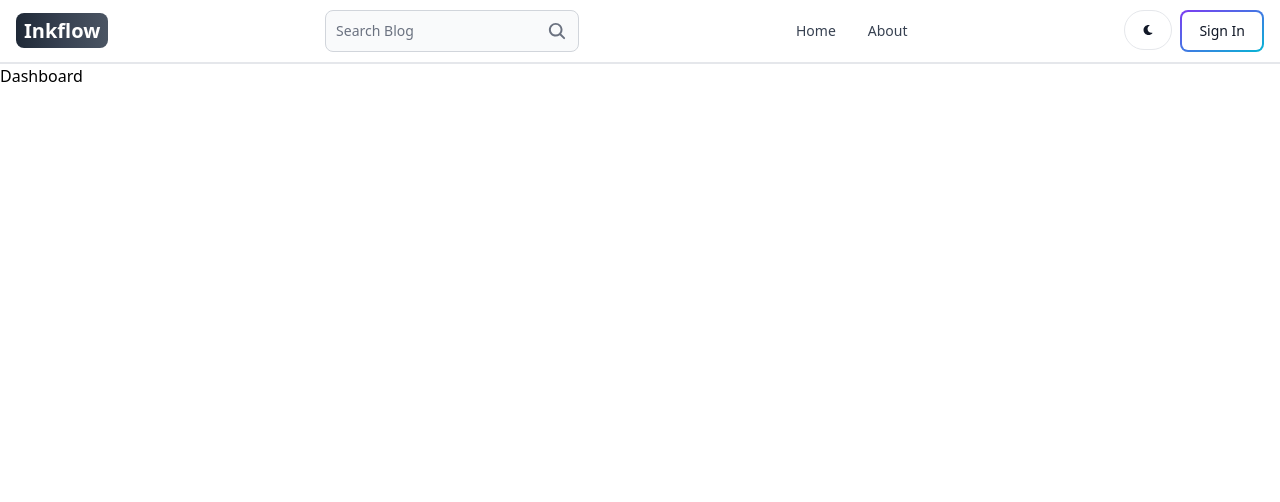
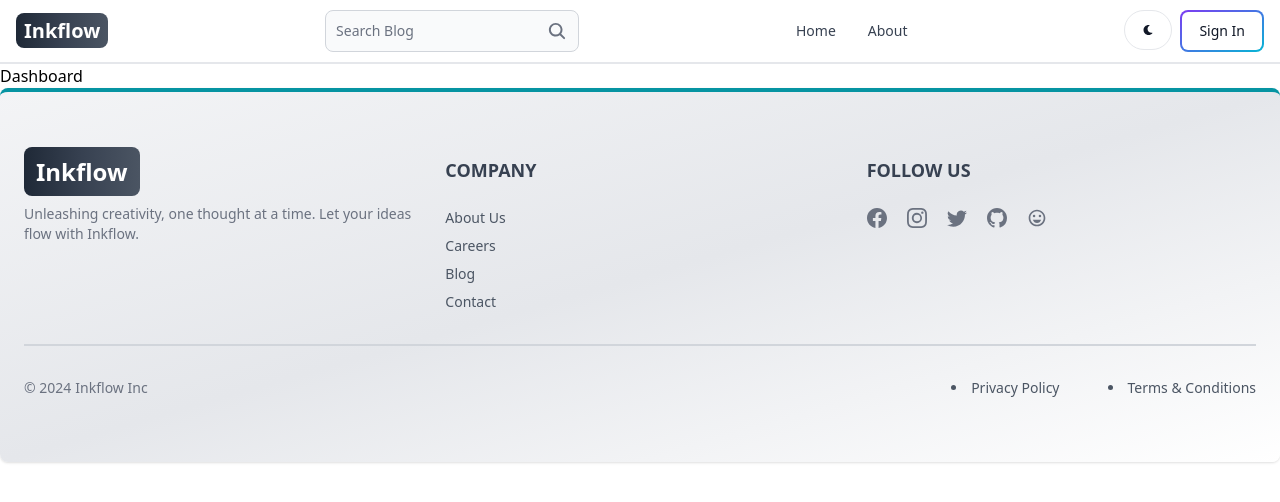
Before and after one commit to yashgautam99/blog, a React (Vite) app in the folder client/: page /dashboard in a window 1280 px wide. Shown: the top 502 px of the page. Built offline with nearby package versions, Linux system fonts and the light colour scheme.

Commit message:
created footer

```diff
--- a/client/src/App.jsx
+++ b/client/src/App.jsx
@@ -5,6 +5,7 @@ import Signup from "./pages/Signup";
 import Signin from "./pages/Signin";
 import Dashboard from "./pages/Dashboard";
 import Header from "./components/Header";
+import Footer from "./components/Footer";
 
 function App() {
   return (
@@ -17,6 +18,7 @@ function App() {
         <Route path="/sign-in" element={<Signin />} />
         <Route path="/dashboard" element={<Dashboard />} />
       </Routes>
+      <Footer />
     </BrowserRouter>
   );
 }
--- /dev/null
+++ b/client/src/components/Footer.jsx
@@ -0,0 +1,121 @@
+import { Footer } from "flowbite-react";
+import { Link } from "react-router-dom";
+import { BsFacebook, BsInstagram, BsTwitter, BsGithub } from "react-icons/bs";
+import { MdOutlineEmojiEmotions } from "react-icons/md";
+
+function Footercom() {
+  return (
+    <Footer
+      container
+      className="border-t-4 border-teal-500 bg-gradient-to-br from-gray-100 via-gray-200 to-white text-gray-800"
+    >
+      <div className="w-full max-w-7xl mx-auto py-10">
+        <div className="grid sm:grid-cols-2 md:grid-cols-3 gap-8 text-center sm:text-left">
+          {/* Brand Section */}
+          <div className="space-y-4">
+            <Link to="/" className="text-2xl font-bold">
+              <span className="px-3 py-2 bg-gradient-to-r from-gray-800 via-gray-700 to-gray-600 rounded-lg text-white">
+                Inkflow
+              </span>
+            </Link>
+            <p className="text-sm text-gray-500">
+              Unleashing creativity, one thought at a time. Let your ideas flow
+              with Inkflow.
+            </p>
+          </div>
+
+          {/* Footer Links */}
+          <div className="space-y-4">
+            <Footer.Title
+              title="Company"
+              className="text-lg font-semibold text-gray-700"
+            />
+            <Footer.LinkGroup col className="space-y-2">
+              <Footer.Link
+                href="/about"
+                className="text-gray-600 hover:text-gray-800"
+              >
+                About Us
+              </Footer.Link>
+              <Footer.Link
+                href="#"
+                className="text-gray-600 hover:text-gray-800"
+              >
+                Careers
+              </Footer.Link>
+              <Footer.Link
+                href="#"
+                className="text-gray-600 hover:text-gray-800"
+              >
+                Blog
+              </Footer.Link>
+              <Footer.Link
+                href="#"
+                className="text-gray-600 hover:text-gray-800"
+              >
+                Contact
+              </Footer.Link>
+            </Footer.LinkGroup>
+          </div>
+
+          {/* Follow Us */}
+          <div className="space-y-4">
+            <Footer.Title
+              title="Follow Us"
+              className="text-lg font-semibold text-gray-700"
+            />
+            <div className="flex justify-center sm:justify-start gap-5 mt-3">
+              <Footer.Icon
+                href="#"
+                icon={BsFacebook}
+                className="hover:text-teal-600"
+              />
+              <Footer.Icon
+                href="https://www.instagram.com/thatsyash01/"
+                icon={BsInstagram}
+                className="hover:text-pink-500"
+              />
+              <Footer.Icon
+                href="https://x.com/yashgautam2502"
+                icon={BsTwitter}
+                className="hover:text-blue-400"
+              />
+              <Footer.Icon
+                href="https://github.com/yashgautam99"
+                icon={BsGithub}
+                className="hover:text-gray-700"
+              />
+              <Footer.Icon
+                href="https://yashportfolio-react.netlify.app/"
+                icon={MdOutlineEmojiEmotions}
+                className="hover:text-yellow-500"
+              />
+            </div>
+          </div>
+        </div>
+
+        {/* Divider */}
+        <Footer.Divider className="my-6 border-t-2 border-gray-300" />
+
+        {/* Footer Bottom */}
+        <div className="flex flex-col sm:flex-row justify-between items-center text-sm text-gray-500">
+          <Footer.Copyright
+            href="#"
+            by="Inkflow Inc"
+            year={new Date().getFullYear()}
+          />
+          <div className="flex space-x-6 mt-4 sm:mt-0">
+            <Footer.Link href="#" className="text-gray-600 hover:text-gray-800">
+              Privacy Policy
+            </Footer.Link>
+            <Footer.Link href="#" className="text-gray-600 hover:text-gray-800">
+              Terms & Conditions
+            </Footer.Link>
+          </div>
+        </div>
+      </div>
+    </Footer>
+  );
+}
+
+export default Footercom;
--- a/client/src/pages/Signup.jsx
+++ b/client/src/pages/Signup.jsx
@@ -11,50 +11,59 @@ function Signup() {
   const [errorMessage, setErrorMessage] = useState(null);
   const [loading, setLoading] = useState(false);
   const navigate = useNavigate();
+
+  // Function to handle form input changes
   const handleChange = (e) => {
+    // Update the formData state object with the new value from the input field
+    // e.target.id is used to update the specific field (username, email, password)
     setFormData({ ...formData, [e.target.id]: e.target.value.trim() });
   };
 
+  // Function to handle form submission
   const handleSubmit = async (e) => {
-    e.preventDefault();
+    e.preventDefault(); // Prevent the default form submission behavior (which reloads the page)
 
-    // Ensure all fields are filled
+    // Check if all required fields (username, email, password) are filled
     if (!formData.username || !formData.email || !formData.password) {
-      return setErrorMessage("Please fill out all required fields");
+      // If any field is missing, set an error message and stop the process
+      return setErrorMessage("Please fill out all fields.");
     }
 
-    // Reset error message on submit
-    setErrorMessage(null);
-
     try {
+      // Set loading to true to show the user something is happening (e.g., a spinner)
       setLoading(true);
 
+      // Clear any previous error messages
+      setErrorMessage(null);
+
+      // Send the form data to the server via a POST request
       const res = await fetch("/api/auth/signup", {
-        method: "POST",
-        headers: {
-          "Content-Type": "application/json",
-        },
-        body: JSON.stringify(formData),
+        method: "POST", // Using POST method to send data
+        headers: { "Content-Type": "application/json" }, // Ensure the request is sent as JSON
+        body: JSON.stringify(formData), // Convert the form data object to a JSON string to send
       });
 
-      // Check if the response is not empty and is JSON
-      if (!res.ok) {
-        throw new Error(`HTTP error! Status: ${res.status}`);
+      // Parse the JSON response from the server
+      const data = await res.json();
+
+      // Check if the server responded with a success = false
+      if (data.success === false) {
+        // If there's an error, display the error message from the server
+        return setErrorMessage(data.message);
       }
-      const text = await res.text(); // Parse the response as plain text
-      const data = text ? JSON.parse(text) : {}; // Parse only if non-empty response
 
-      if (data.success === false) {
-        setLoading(false);
-        return setErrorMessage(data.message || "Something went wrong");
-      }
+      // Stop the loading spinner
       setLoading(false);
 
+      // If the request was successful (res.ok is true), navigate to the sign-in page
       if (res.ok) {
         navigate("/sign-in");
       }
     } catch (error) {
-      setErrorMessage(error.message || "An unexpected error occurred");
+      // If there's a network or server error, display it
+      setErrorMessage(error.message);
+
+      // Stop the loading spinner
       setLoading(false);
     }
   };
```
